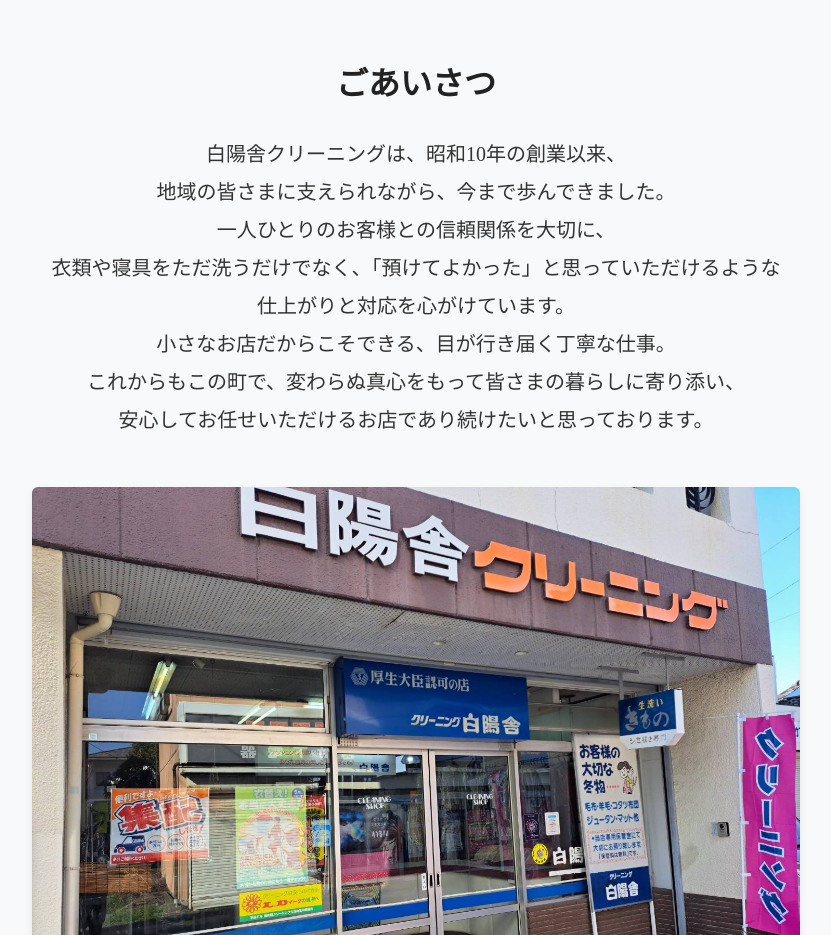
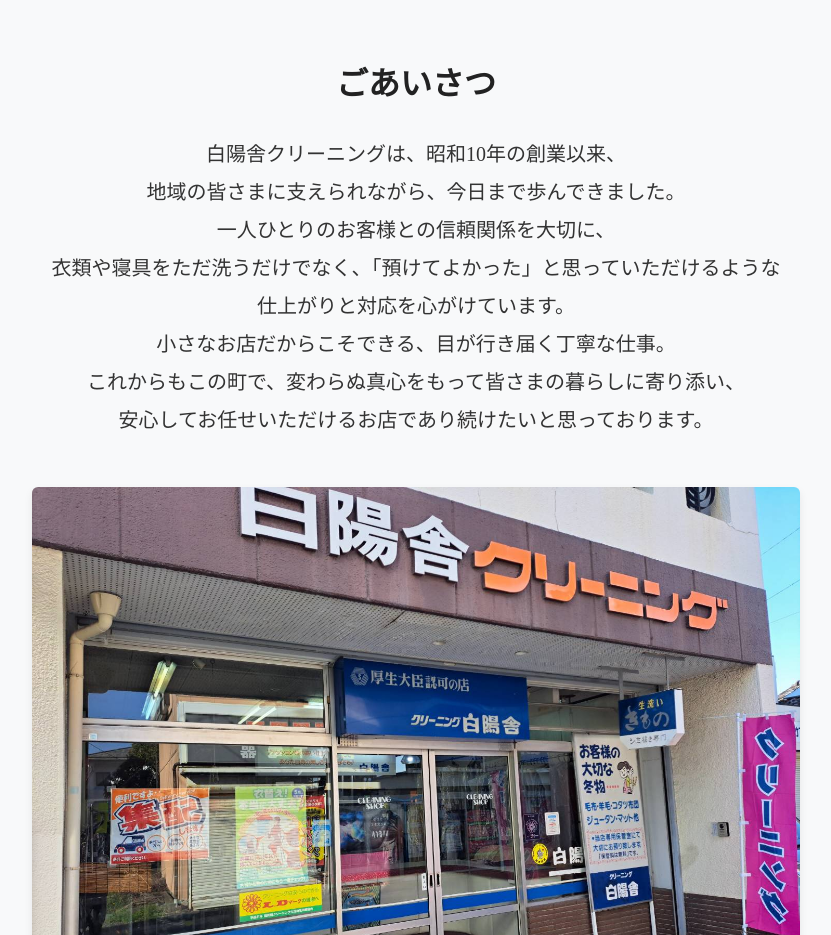
Before and after one commit to sachikohara/hakuyosha-cleaning, a plain HTML site: page index.html in a window 1280 px wide. Shown: the part 840-1775 px from the top of the page, without its empty margins (224-1055 px from the left). Drawn offline with nearby package versions, Linux system fonts and the light colour scheme.

Commit message:
Update index.html

```diff
--- a/index.html
+++ b/index.html
@@ -59,7 +59,7 @@
         <h2 class="section-title">ごあいさつ</h2>
         <p class="fs-5 greeting-text">
           白陽舎クリーニングは、昭和10年の創業以来、<br>
-          地域の皆さまに支えられながら、今まで歩んできました。<br>
+          地域の皆さまに支えられながら、今日まで歩んできました。<br>
           一人ひとりのお客様との信頼関係を大切に、<br>
           衣類や寝具をただ洗うだけでなく、「預けてよかった」と思っていただけるような<br>
           仕上がりと対応を心がけています。<br>
```
